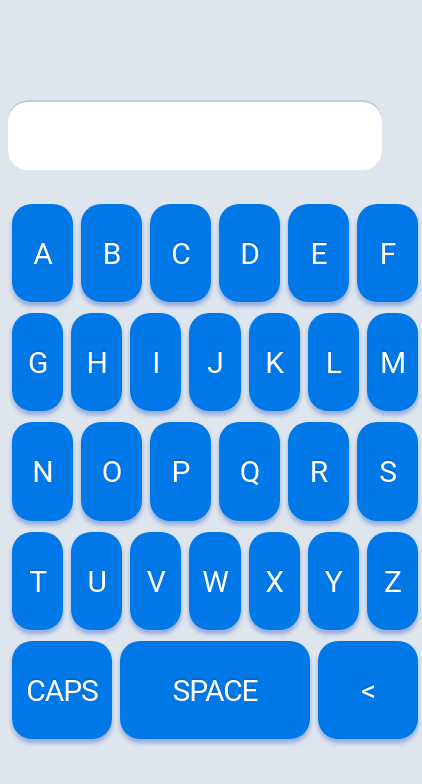
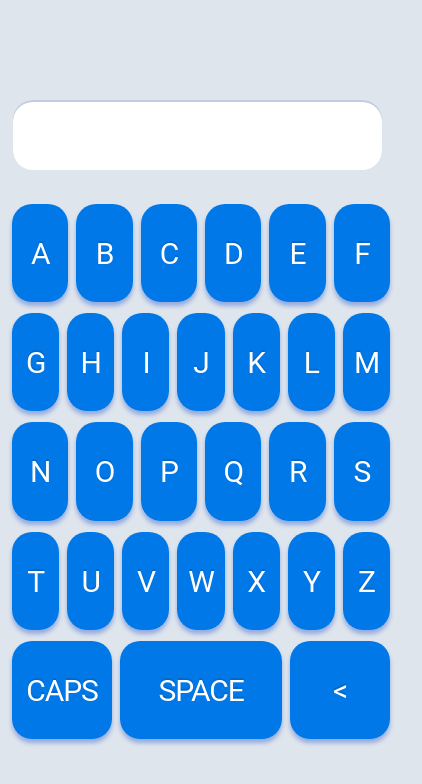
Before and after one commit to Pirantul/react-easy-keyboard, a React (Create React App) app: page / in a window 390 px wide. Shown: the top 784 px of the page, 422 px wide, since content can reach past the window. Built offline with nearby package versions, Linux system fonts and the light colour scheme.

Commit message:
Edit css for small display

```diff
--- a/src/style.css
+++ b/src/style.css
@@ -66,8 +66,14 @@
   }
 }
 
-@media screen and (min-width:320px) and (max-width:640px) {
+@media screen and (min-width:240px) and (max-width:640px) {
   .keyboard {
     width: 100%;
   }
+  .keyb-row {
+    width: 99vw;
+  }
+  .field {
+    margin-left: 5px;
+  }
 }
```
